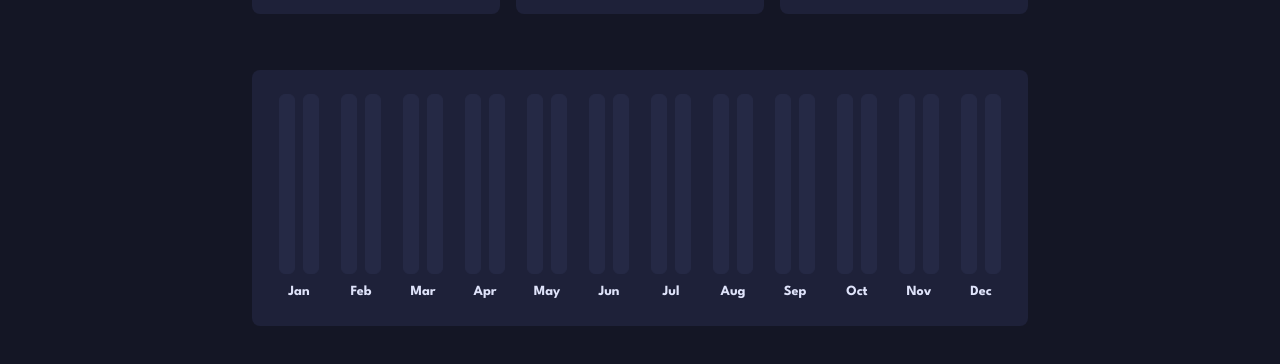
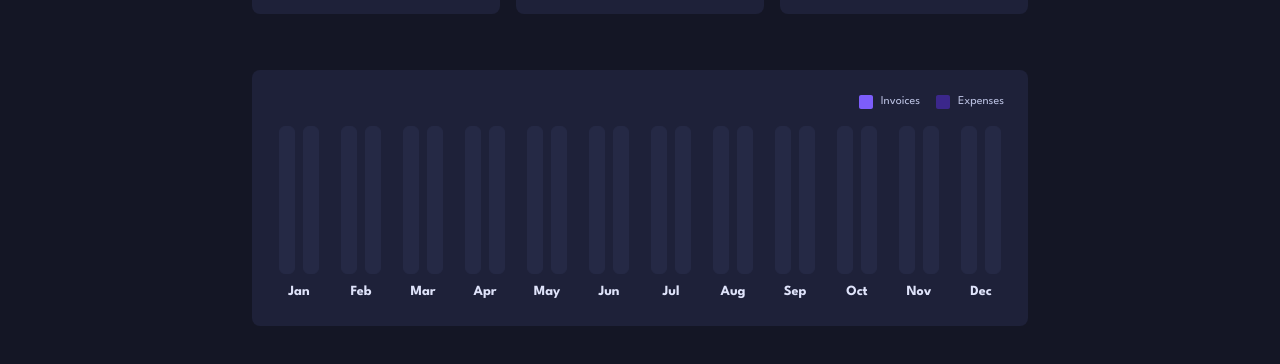
Before and after one commit to neshacascia/trackr, a Next.js app: page / in a window 1280 px wide. Shown: the part 306-670 px from the top of the page. Built offline with nearby package versions, Linux system fonts and the light colour scheme; no server answers; the database is empty.

Commit message:
added legend to assist users in identifying invoice and expense chart bars by colour

```diff
--- a/components/chart/Chart.js
+++ b/components/chart/Chart.js
@@ -1,4 +1,7 @@
 import ChartBar from './ChartBar';
+
+import { FontAwesomeIcon } from '@fortawesome/react-fontawesome';
+import { faSquare } from '@fortawesome/free-solid-svg-icons';
 
 export default function Chart(props) {
   const dataPointValues = props.dataPoints.map(
@@ -17,8 +20,27 @@ export default function Chart(props) {
         props.isDarkMode
           ? 'text-draft bg-mainPurple'
           : 'text-grayerPurple bg-[#fdfdfd]'
-      } text-center w-full h-72 flex justify-around rounded-lg px-4 py-6`}
+      } text-center w-full h-72 flex flex-col gap-4 rounded-lg px-4 py-6`}
     >
+      <div className="flex justify-end gap-4 px-2">
+        <div className="flex items-center gap-2">
+          <FontAwesomeIcon
+            icon={faSquare}
+            className="text-brightPurple"
+          ></FontAwesomeIcon>
+          <p className="text-[#bac0e1] text-xs">Invoices</p>
+        </div>
+
+        <div className="flex items-center gap-2">
+          <FontAwesomeIcon
+            icon={faSquare}
+            className="text-[#3b278b]"
+          ></FontAwesomeIcon>
+          <p className="text-[#bac0e1] text-xs">Expenses</p>
+        </div>
+      </div>
+
+      <div className="h-full flex justify-around">
         {props.dataPoints.map(dataPoint => (
           <ChartBar
             key={dataPoint.label}
@@ -31,5 +53,6 @@ export default function Chart(props) {
           />
         ))}
       </div>
+    </div>
   );
 }
```
Lines whose indentation alone changed are shown as unchanged.
